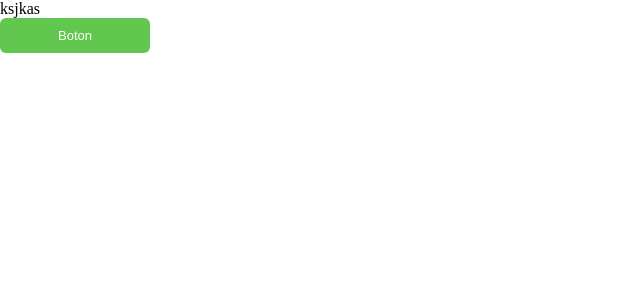
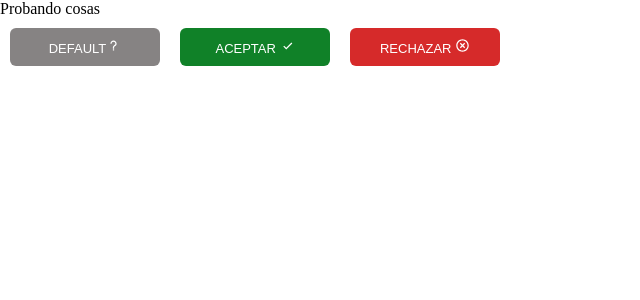
Before and after one commit to xDeiby/agro-app, a React (Create React App) app: page / in a window 1280 px wide. Shown: the top 300 px of the page, without its empty margins (0-640 px from the left). Built offline with nearby package versions, Linux system fonts and the light colour scheme.

Commit message:
probando botones

```diff
--- a/package.json
+++ b/package.json
@@ -3,6 +3,7 @@
   "version": "0.1.0",
   "private": true,
   "dependencies": {
+    "@fortawesome/fontawesome-free": "^5.15.1",
     "@testing-library/jest-dom": "^5.11.4",
     "@testing-library/react": "^11.1.0",
     "@testing-library/user-event": "^12.1.10",
@@ -12,8 +13,10 @@
     "@types/react-dom": "^16.9.8",
     "react": "^17.0.1",
     "react-dom": "^17.0.1",
+    "react-icons": "^4.1.0",
     "react-scripts": "4.0.1",
     "styled-components": "^5.2.1",
+    "styled-icons": "^10.24.0",
     "typescript": "^4.0.3",
     "web-vitals": "^0.2.4"
   },
--- a/src/App.tsx
+++ b/src/App.tsx
@@ -1,14 +1,22 @@
-// import './App.css';
-
 import * as React from "react";
 import Menu from "./components/menu";
 import Button from "./components/menu/button/Button";
+import { BiCheck, BiXCircle, BiQuestionMark } from "react-icons/bi";
 
 const App: React.FunctionComponent = () => {
     return (
         <div className="app">
             <Menu />
-            <Button pit="default">Boton</Button>
+            <Button pit="default">
+                DEFAULT
+                <BiQuestionMark size="15px" />
+            </Button>
+            <Button pit="accept">
+                ACEPTAR <BiCheck size="15px" />
+            </Button>
+            <Button pit="deny">
+                RECHAZAR <BiXCircle size="15px" />
+            </Button>
         </div>
     );
 };
--- a/src/components/menu/button/Button.tsx
+++ b/src/components/menu/button/Button.tsx
@@ -7,6 +7,7 @@ interface IPropertys {
     fontSize?: string;
     paddingf?: string;
     backgroundColor?: string;
+    className?: string;
 }
 
 const Boton: React.FunctionComponent<IPropertys> = (props) => {
--- a/src/components/menu/button/styled.Boton.ts
+++ b/src/components/menu/button/styled.Boton.ts
@@ -1,18 +1,27 @@
 import styled from "styled-components";
 
-export type TypeButton = "default" | "accept";
+export type TypeButton = "default" | "accept" | "deny";
+
 const TypeStyle: { [key in TypeButton]: IModelButton } = {
     accept: {
-        color: "#fff",
+        color: "white",
+        backgroundColor: "#108128",
+    },
+    deny: {
+        color: "white",
+        backgroundColor: "#D62A2A",
     },
     default: {
-        color: "white",
+        color: "#fff",
+        backgroundColor: "#868383",
     },
 };
 
 interface IModelButton {
     color?: string;
+    backgroundColor?: string;
 }
+
 interface IStyledButton {
     border?: string;
     pit: TypeButton;
@@ -22,6 +31,8 @@ interface IStyledButton {
     fontSize?: string;
     paddingf?: string;
     backgroundColor?: string;
+    margin?: string;
+    className?: string;
 }
 
 const StyledButton = styled.button<IStyledButton>`
@@ -29,14 +40,16 @@ const StyledButton = styled.button<IStyledButton>`
     border-radius: ${(pr) => (pr.borderRadius ? pr.borderRadius : "6")}px;
     color: ${(pr) => TypeStyle[pr.pit].color};
     width: ${(pr) => (pr.width ? pr.width : "150")}px;
+    margin: ${(pr) => (pr.margin ? pr.margin : "10")}px;
     font-size: ${(pr) => (pr.fontSize ? pr.fontSize : "13")}px;
     padding: ${(pr) => (pr.paddingf ? pr.paddingf : "10")}px;
-    background-color: ${(pr) =>
-        pr.backgroundColor ? pr.backgroundColor : "#39b91fc9"};
+    background-color: ${(pr) => TypeStyle[pr.pit].backgroundColor};
     &:hover {
-        color: #fff;
-        background: #2d9917c9;
+        color: white;
+        opacity: 0.8;
         transition: 0.5s;
+        box-shadow: 0 10px 10px 0 rgba(0, 0, 0, 0.24),
+            0 17px 50px 0 rgba(0, 0, 0, 0.19);
     }
 `;
 
--- a/src/components/menu/menu.tsx
+++ b/src/components/menu/menu.tsx
@@ -1,5 +1,5 @@
 const App: React.FunctionComponent = () => {
-    return <div>ksjkas</div>;
+    return <div>Probando cosas</div>;
 };
 
 export default App;
```
Also changed, not shown: 2 other files (tests, documents, lock files or other folders).
